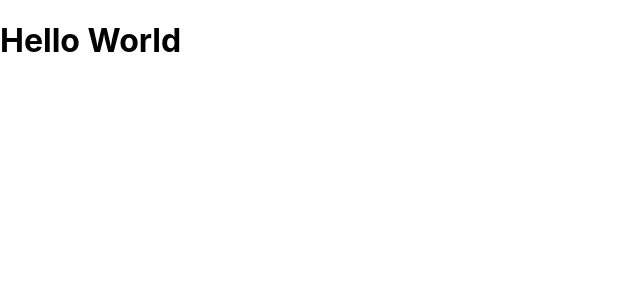
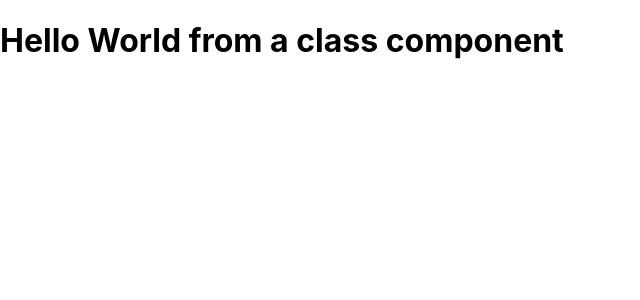
Before and after one commit to sergekamya/react_hello_world, a React (Create React App) app: page / in a window 1280 px wide. Shown: the top 300 px of the page, without its empty margins (0-640 px from the left). Built offline with nearby package versions, Linux system fonts and the light colour scheme.

Commit message:
displays hello world from a class component

```diff
--- a/src/App.jsx
+++ b/src/App.jsx
@@ -1,11 +1,13 @@
-import React from "react";
+import React, { Component } from 'react'
 
-const App = () => {
-  return (
-    <div>
-      <h1>Hello World</h1>
-    </div>
-  );
-};
+ class App extends Component {
+  render() {
+    return (
+      <div>
+        <h1>Hello World from a class component</h1>
+      </div>
+    )
+  }
+}
 
-export default App;
+export default App
```
